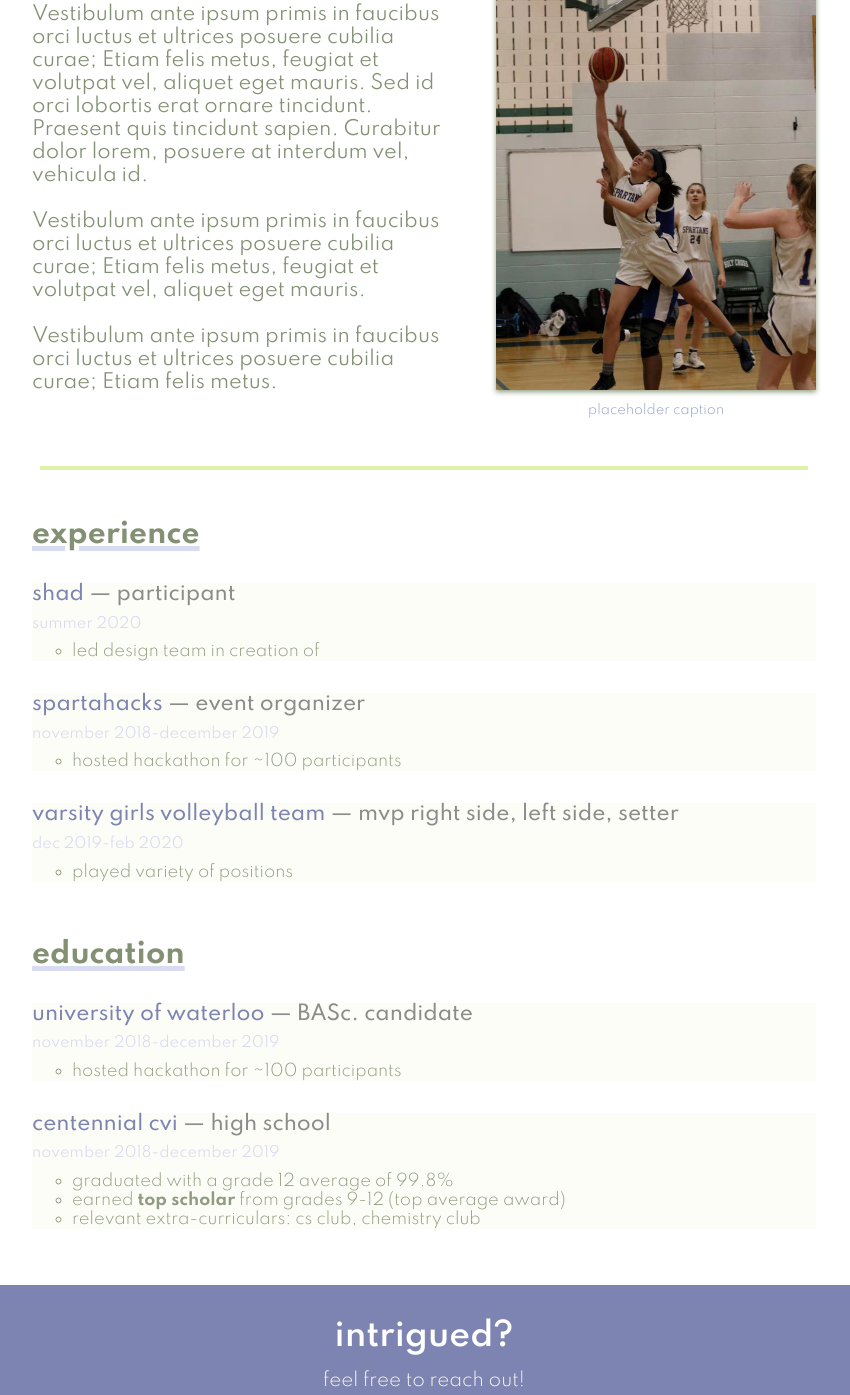
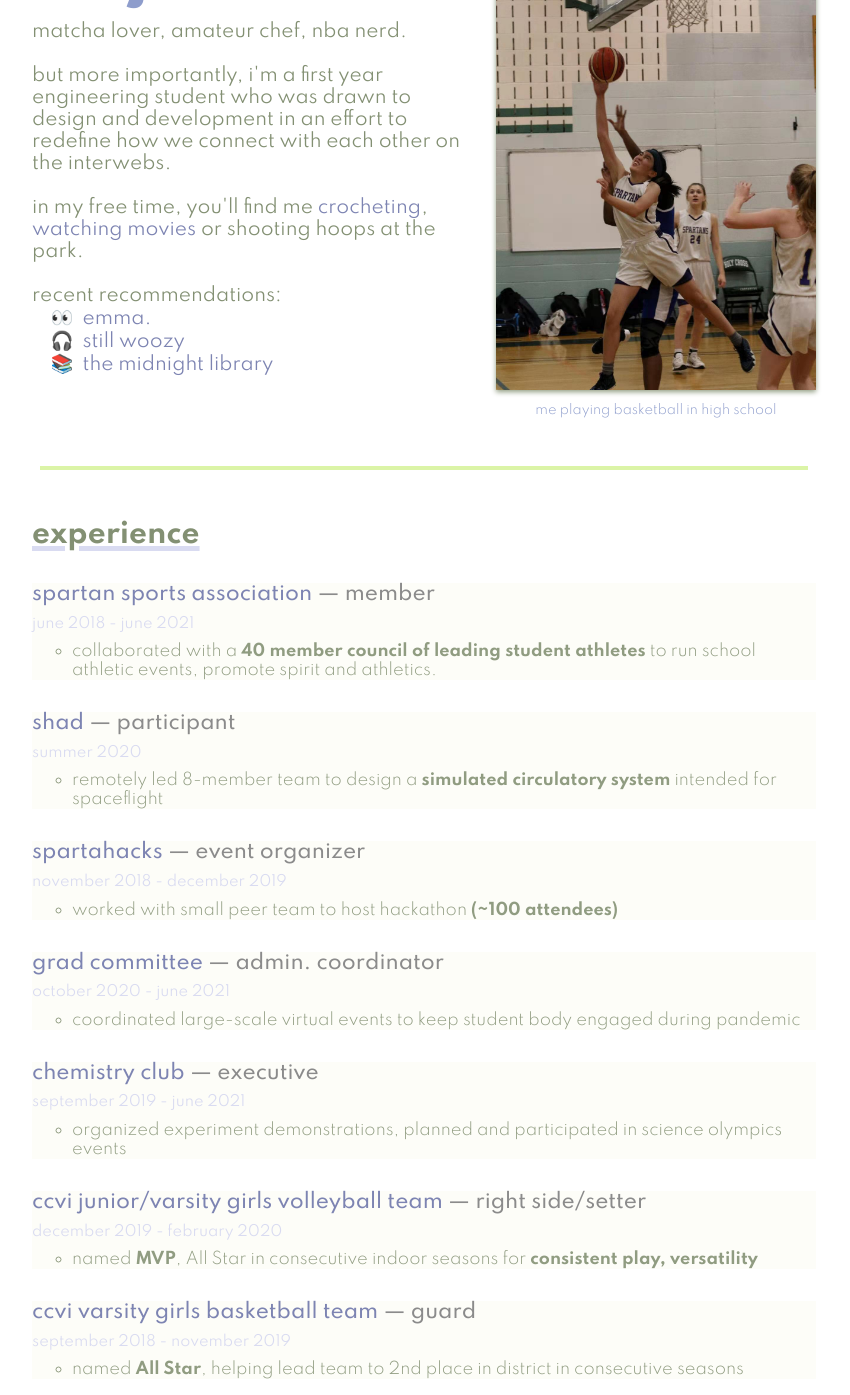
Before and after one commit to jezhu8928/my-portfolio, a Gatsby site: page /aboutme in a window 1280 px wide. Shown: the part 242-1637 px from the top of the page, without its empty margins (216-1066 px from the left). Built offline with nearby package versions, Linux system fonts and the light colour scheme; Gatsby itself is replaced by a stand-in of ours.

Commit message:
updated about me page

```diff
--- a/src/components/layout.css
+++ b/src/components/layout.css
@@ -276,7 +276,7 @@ nav {
   text-align: left;
   font-family: "Spartan", sans-serif;
   font-weight: 400;
-  font-size: 1.2rem;
+  font-size: 1.15rem;
   color: #839073;
 }
 .bio-text {
@@ -285,6 +285,15 @@ nav {
 .bio-image {
   width: 20rem;
   box-shadow: 0 2px 5px 0px #909C81;
+}
+
+.about-me-link {
+  color: #7D84B2;
+}
+
+.recommendation {
+  color: #7D84B2;
+
 }
 
 .resumeish{
@@ -388,7 +397,7 @@ nav {
 
 .footer-icon:hover,
 .regular-icon:hover, {
-  color: #000000;
+  color: #DBF4A7;
 }
 
 .copyright-container {
--- a/src/pages/aboutme.js
+++ b/src/pages/aboutme.js
@@ -11,27 +11,53 @@ const AboutPage = () => {
         <div className="bio-text">
           <h1> i'm jessica &mdash;</h1>
           <p className="bio-blurb">
-            Vestibulum ante ipsum primis in faucibus orci
-            luctus et ultrices posuere cubilia curae;
-            Etiam felis metus, feugiat et volutpat vel,
-            aliquet eget mauris. Sed id orci lobortis erat
-            ornare tincidunt. Praesent quis tincidunt sapien.
-            Curabitur dolor lorem, posuere at interdum vel,
-            vehicula id.
+            matcha lover, amateur chef, nba nerd.
             <br/><br/>
-            Vestibulum ante ipsum primis in faucibus orci luctus
-            et ultrices posuere cubilia curae; Etiam felis metus,
-            feugiat et volutpat vel, aliquet eget mauris.
+            but more importantly, i'm a first year engineering student
+            who was drawn to design and development in an effort to redefine
+            how we connect with each other on the interwebs.
+
             <br/><br/>
-            Vestibulum
-            ante ipsum primis in faucibus orci luctus
-            et ultrices posuere cubilia curae; Etiam felis metus.
+            in my free time, you'll find me <a
+              href="https://sphenoid-waterfall-b15.notion.site/hey-it-s-crochet-060421cf12484c72b1c335657563f990"
+              target="_blank"
+              rel="noreferrer"
+              className="about-me-link"
+            >crocheting</a>, <a
+              href="https://letterboxd.com/jesszhu/"
+              target="_blank"
+              rel="noreferrer"
+              className="about-me-link">watching movies</a> or shooting hoops at the park.
+            <br/><br/>
+            recent recommendations:
+            <br/>
+            <a
+              href="https://letterboxd.com/film/emma-2020/"
+              target="_blank"
+              rel="noreferrer"
+              className="recommendation"
+            >&emsp;👀&ensp;emma.</a>
+            <br/>
+            <a
+              href="https://open.spotify.com/album/0QnWm07An8WyO3eupjBDoP"
+              target="_blank"
+              rel="noreferrer"
+              className="recommendation"
+            >&emsp;🎧&ensp;still woozy</a>
+            <br/>
+            <a
+              href="https://www.goodreads.com/book/show/52578297-the-midnight-library"
+              target="_blank"
+              rel="noreferrer"
+              className="recommendation"
+            >&emsp;📚&ensp;the midnight library</a>
+            <br/>
           </p>
         </div>
         <div className="bio-image-container">
           <figure>
             <img src={bballPic} alt="me playing basketball" className="bio-image"/>
-            <figcaption>placeholder caption</figcaption>
+            <figcaption>me playing basketball in high school</figcaption>
           </figure>
         </div>
       </div>
@@ -39,26 +65,39 @@ const AboutPage = () => {
       <div className="resumeish">
         <div className="experience-section">
           <h2 className="subheadings">experience</h2>
+          <Experience location="spartan sports association" position="member" date="june 2018 - june 2021">
+            <li>collaborated with a <b>40 member council of leading student athletes</b> to run school athletic events, promote spirit and athletics.</li>
+          </Experience>
           <Experience location="shad" position="participant" date="summer 2020">
-            <li>led design team in creation of</li>
+            <li>remotely led 8-member team to design a <b>simulated circulatory system</b> intended for spaceflight</li>
           </Experience>
-          <Experience location="spartahacks" position="event organizer" date="november 2018-december 2019">
-            <li>hosted hackathon for ~100 participants</li>
+          <Experience location="spartahacks" position="event organizer" date="november 2018 - december 2019">
+            <li>worked with small peer team to host hackathon <b>(~100 attendees)</b></li>
           </Experience>
-          <Experience location="varsity girls volleyball team" position="mvp right side, left side, setter" date="dec 2019-feb 2020">
-            <li>played variety of positions</li>
+          <Experience location="grad committee" position="admin. coordinator" date="october 2020 - june 2021">
+            <li>coordinated large-scale virtual events to keep student body engaged during pandemic</li>
+          </Experience>
+          <Experience location="chemistry club" position="executive" date="september 2019 - june 2021">
+            <li>organized experiment demonstrations, planned and participated in science olympics events</li>
+          </Experience>
+          <Experience location="ccvi junior/varsity girls volleyball team" position="right side/setter" date="december 2019 - february 2020">
+            <li>named <b>MVP</b>, All Star in consecutive indoor seasons for <b>consistent play, versatility</b></li>
+          </Experience>
+          <Experience location="ccvi varsity girls basketball team" position="guard" date="september 2018 - november 2019">
+            <li>named <b>All Star</b>, helping lead team to 2nd place in district in consecutive seasons</li>
           </Experience>
 
         </div>
         <div className="education-section">
           <h2 className="subheadings">education</h2>
-          <Experience location="university of waterloo" position="BASc. candidate" date="november 2018-december 2019">
-            <li>hosted hackathon for ~100 participants</li>
+          <Experience location="university of waterloo" position="BASc. candidate" date="class of 2026">
+            <li>received <b>President’s Scholarship of Distinction</b></li>
+            <li>courses: digital computation, introduction to design</li>
           </Experience>
-          <Experience location="centennial cvi" position="high school" date="november 2018-december 2019">
-            <li>graduated with a grade 12 average of 99.8%</li>
-            <li>earned <b>top scholar</b> from grades 9-12 (top average award)</li>
-            <li>relevant extra-curriculars: cs club, chemistry club</li>
+          <Experience location="centennial cvi" position="ontario secondary school diploma" date="class of 2021">
+            <li>earned <b>top scholar</b> from grades 9-12 (grade 12 average: <b>99.7%</b>)</li>
+            <li>achieved <b>proficiency</b> in English, French, math, science and business</li>
+            <li>won <b>NCWIT Award for Aspirations in Computing</b> for pursuit of STEM as a woman</li>
           </Experience>
         </div>
       </div>
```
